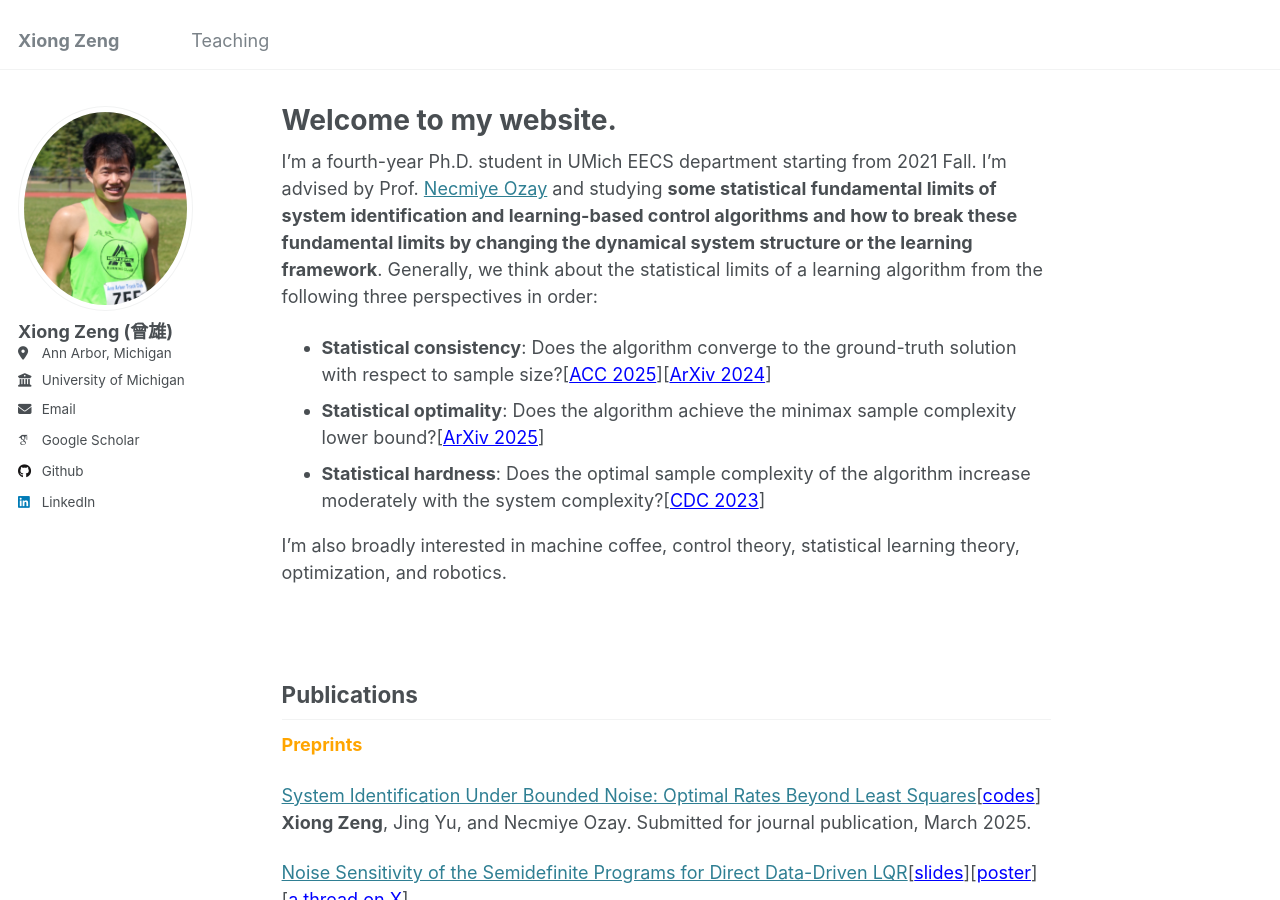
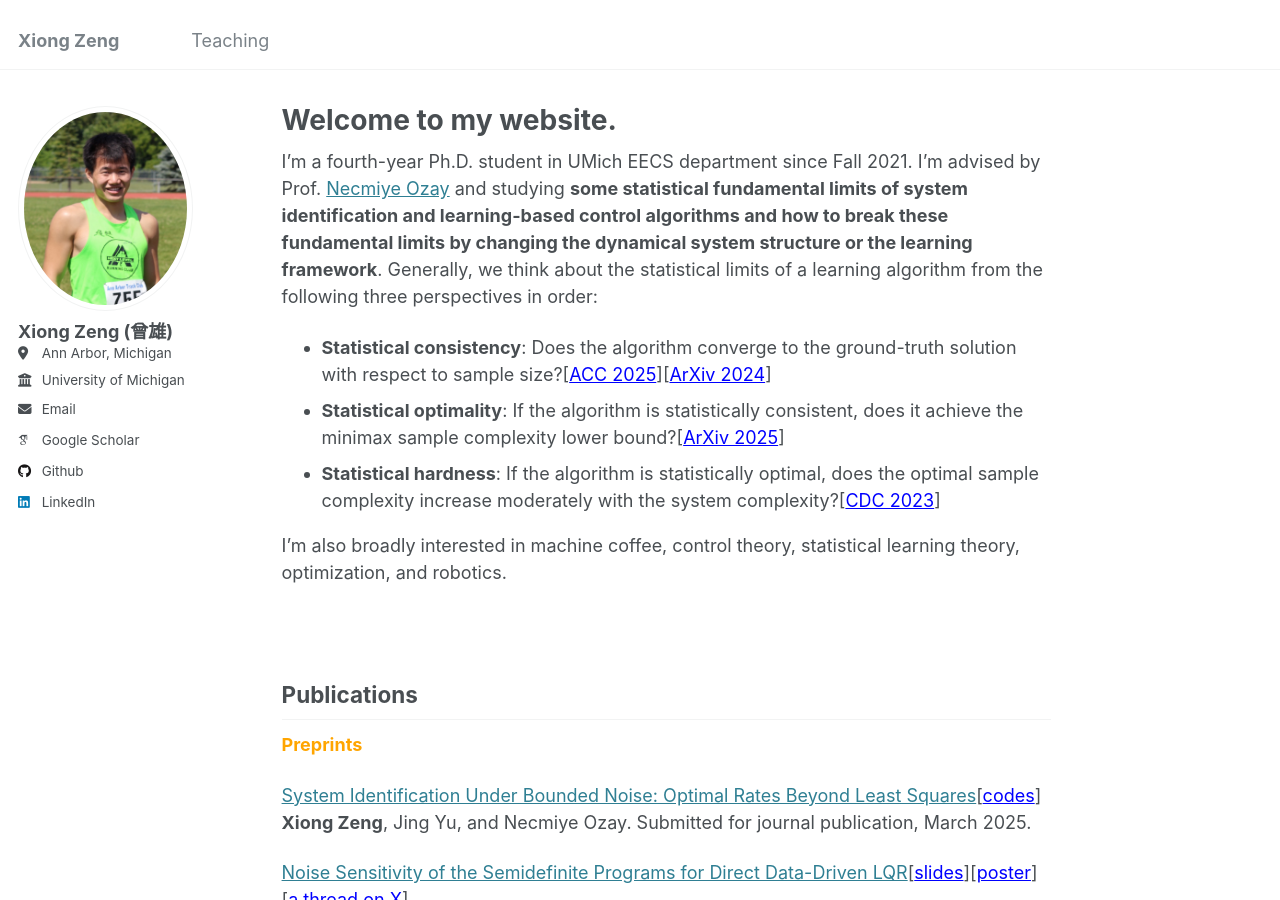
Before and after one commit to zengxiong111/zengxiong.github.io, a Jekyll site: the page built from _pages/about.md, in a window 1280 px wide and 900 px high. Built offline with Jekyll 4.4.1, drawn with Linux system fonts in a browser that asks for light colours; some web fonts are replaced; some of the changed text lies outside the part shown.

Commit message:
Update about.md

```diff
--- a/_pages/about.md
+++ b/_pages/about.md
@@ -7,10 +7,10 @@ redirect_from:
   - /about.html
 ---
 
-I'm a fourth-year Ph.D. student in UMich EECS department starting from 2021 Fall. I'm advised by Prof. <a href="https://web.eecs.umich.edu/~necmiye/" target="_blank">Necmiye Ozay</a> and studying **some statistical fundamental limits of system identification and learning-based control algorithms and how to break these fundamental limits by changing the dynamical system structure or the learning framework**. Generally, we think about the statistical limits of a learning algorithm from the following three perspectives in order:
+I'm a fourth-year Ph.D. student in UMich EECS department since Fall 2021. I'm advised by Prof. <a href="https://web.eecs.umich.edu/~necmiye/" target="_blank">Necmiye Ozay</a> and studying **some statistical fundamental limits of system identification and learning-based control algorithms and how to break these fundamental limits by changing the dynamical system structure or the learning framework**. Generally, we think about the statistical limits of a learning algorithm from the following three perspectives in order:
 - **Statistical consistency**: Does the algorithm converge to the ground-truth solution with respect to sample size?[<a href="https://web.eecs.umich.edu/~necmiye/pubs/ZengBO_acc25.pdf" style="color: blue;" target="_blank">ACC 2025</a>][<a href="https://arxiv.org/abs/2412.19705" style="color: blue;" target="_blank">ArXiv 2024</a>]
-- **Statistical optimality**: Does the algorithm achieve the minimax sample complexity lower bound?[<a href="https://arxiv.org/abs/2503.16817" style="color: blue;" target="_blank">ArXiv 2025</a>]
-- **Statistical hardness**: Does the optimal sample complexity of the algorithm increase moderately with the system complexity?[<a href="https://arxiv.org/abs/2311.11151" style="color: blue;" target="_blank">CDC 2023</a>]
+- **Statistical optimality**: If the algorithm is statistically consistent, does it achieve the minimax sample complexity lower bound?[<a href="https://arxiv.org/abs/2503.16817" style="color: blue;" target="_blank">ArXiv 2025</a>]
+- **Statistical hardness**: If the algorithm is statistically optimal, does the optimal sample complexity increase moderately with the system complexity?[<a href="https://arxiv.org/abs/2311.11151" style="color: blue;" target="_blank">CDC 2023</a>]
 
 I'm also broadly interested in machine coffee, control theory, statistical learning theory, optimization, and robotics.
 
```
Also changed, not shown: other parts of _pages/about.md (+1 -1 lines).
